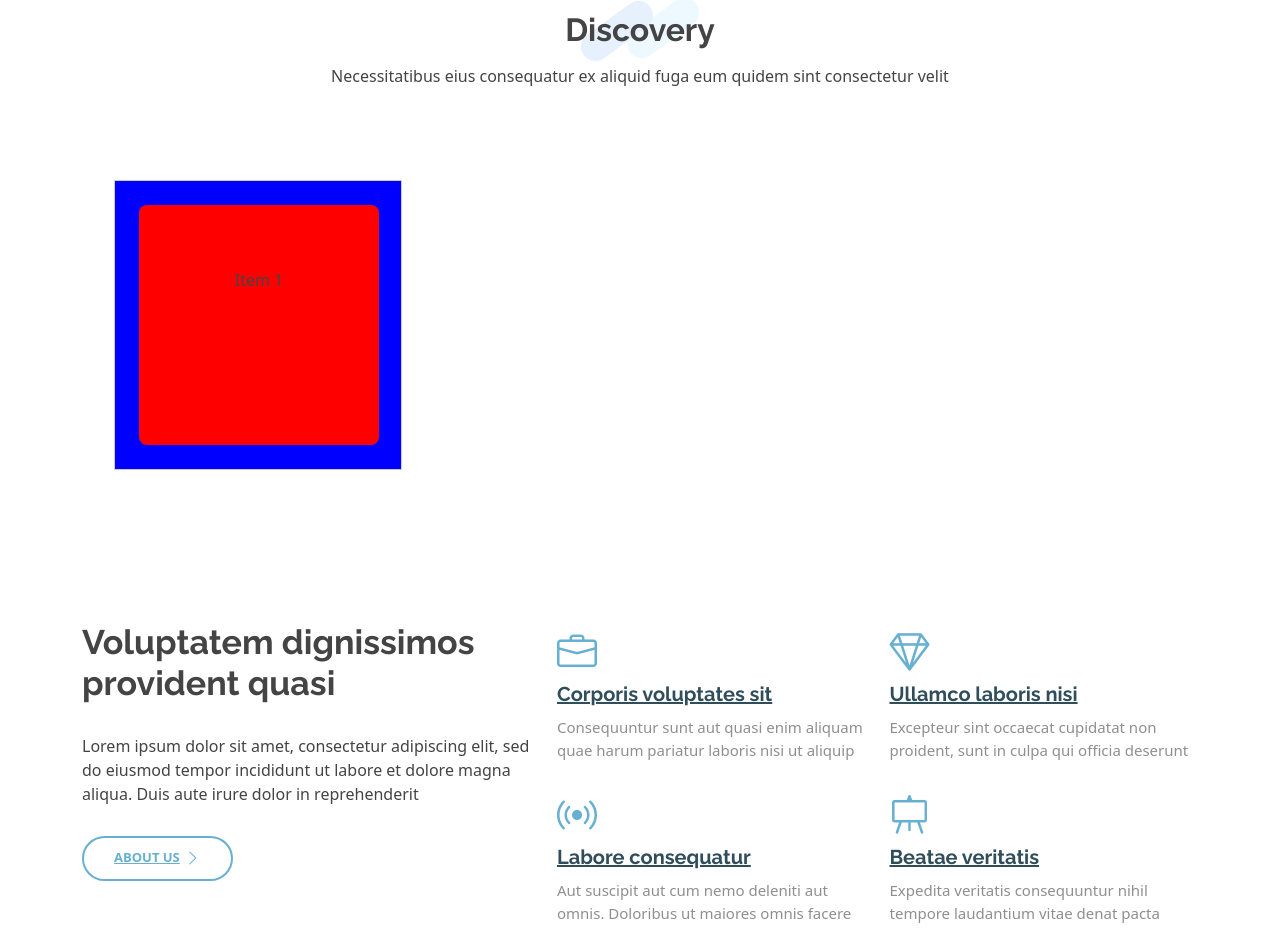
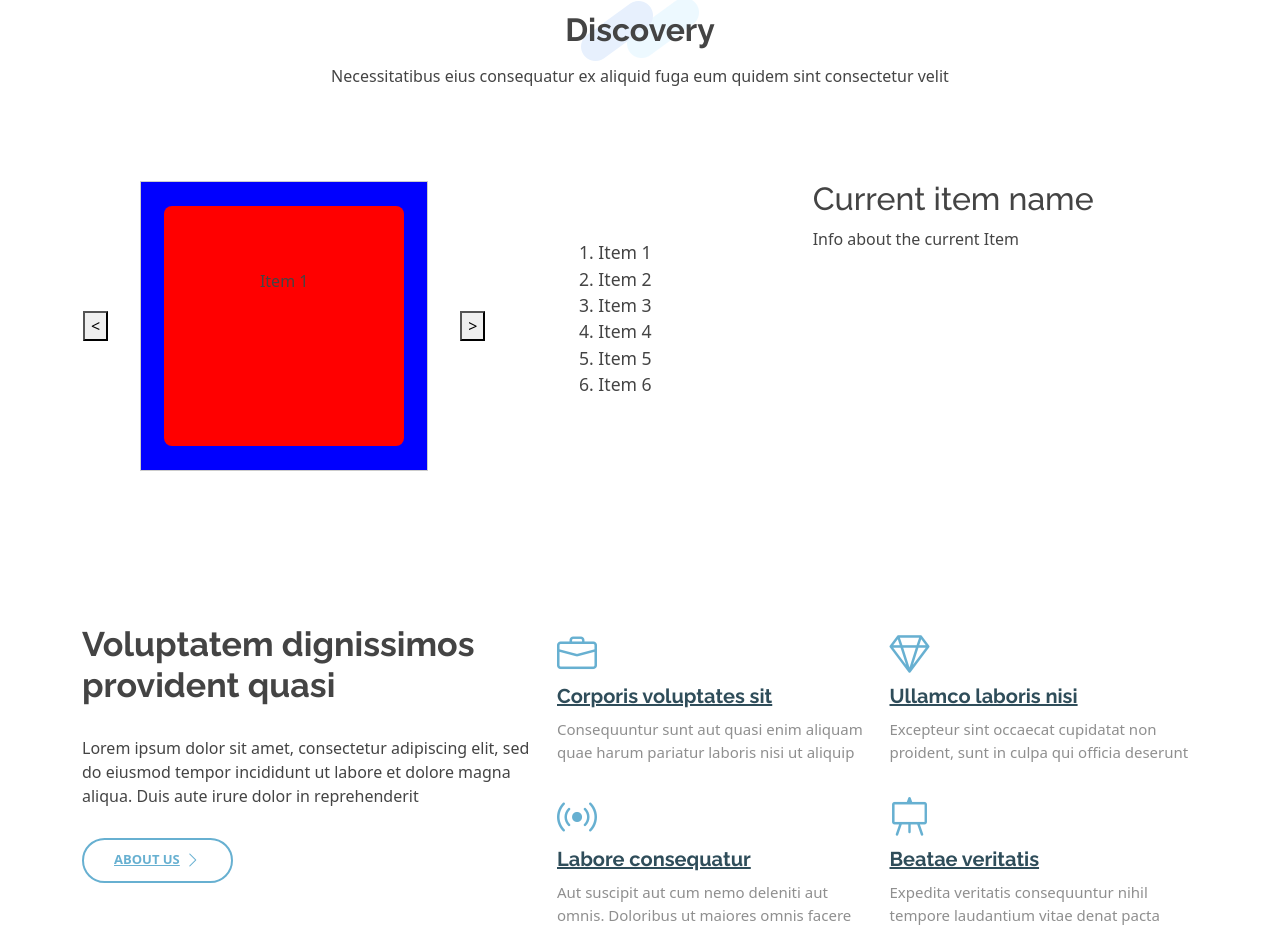
Before and after one commit to Stage-Fright-Project/Stage-Fright-Website, a website built with Vite: page index.html in a window 1280 px wide. Shown: the part 849-1794 px from the top of the page. Built offline with nearby package versions, Linux system fonts and the light colour scheme; animation ran at ten frames a second; files whose address does not match are found by name.

Commit message:
discovery stuff

```diff
--- a/assets/css/custom.css
+++ b/assets/css/custom.css
@@ -180,6 +180,7 @@
     line-height: 150px;
     border-radius: 8px;
     background-color: red;
+    scroll-snap-align: center;
   }
 
   .main-logo {
@@ -190,3 +191,20 @@
     background-repeat: no-repeat;
     scale: 1.2;
   }
+
+  .disc-list {
+    padding-left: 5rem;
+    padding-right: 10rem;
+    font-size: 1.1rem;
+  }
+
+  .disc-info {
+    padding-top: 2rem;
+    vertical-align: top;
+  }
+
+  .disc-box-div {
+    display: flex;
+    align-items: center;
+    position: relative;
+  }
--- a/assets/js/custom.js
+++ b/assets/js/custom.js
@@ -17,6 +17,29 @@ function hide(obj) {
 function unhide(obj) {
     obj.classList.remove("hidden");
 }
+
+/*--------------------------------------------------------------
+# Discovery
+--------------------------------------------------------------*/
+
+const buttonRight = document.getElementById('slideRight');
+const buttonLeft = document.getElementById('slideLeft');
+
+const scrollStep = 16.5 * 16;
+
+buttonRight.onclick = function () {
+    document.getElementById('disc-box').scrollBy({
+        left: scrollStep,
+        behavior: 'smooth'
+    })
+  };
+
+buttonLeft.onclick = function () {
+    document.getElementById('disc-box').scrollBy({
+        left: -scrollStep,
+        behavior: 'smooth'
+    })
+  };
 
 /*--------------------------------------------------------------
 # Summer Tour Countdown
--- a/index.html
+++ b/index.html
@@ -87,7 +87,7 @@
 
       <img src="assets/img/placeholder/1920x1080.png" alt="" data-aos="fade-in">
 
-      <div class=" container text-center logo-container" data-aos="fade-up" data-aos-delay="100">
+      <div class=" container text-center logo-container" data-aos="fade-up" data-aos-delay="800">
         <div class="main-logo">
           <!-- <img src="assets/img/logo-final.png" alt=""> -->
         </div>
@@ -160,9 +160,13 @@
         <h2>Discovery</h2>
         <p>Necessitatibus eius consequatur ex aliquid fuga eum quidem sint consectetur velit</p>
       </div>
-
       <div class="container">
-        <div class="horizontal-scroll">
+          <table class="disc-table">
+            <tr>
+              <td class="disc-box">
+                <div class="disc-box-div" data-aos="fade-up" data-aos-delay="100">
+                  <button id="slideLeft" type="button">&lt;</button>
+                  <div class="horizontal-scroll" id="disc-box">
                     <div class="disc-item">Item 1</div>
                     <div class="disc-item">Item 2</div>
                     <div class="disc-item">Item 3</div>
@@ -170,6 +174,30 @@
                     <div class="disc-item">Item 5</div>
                     <div class="disc-item">Item 6</div>
                   </div>
+                  <button id="slideRight" type="button">&gt;</button>
+              </td>
+              <td class="disc-list">
+                <div class="" data-aos="fade-up" data-aos-delay="250">
+                  <ol>
+                    <li>Item 1</li>
+                    <li>Item 2</li>
+                    <li>Item 3</li>
+                    <li>Item 4</li>
+                    <li>Item 5</li>
+                    <li>Item 6</li>
+                  </ol>
+                </div>
+              </td>
+              <td class="disc-info">
+                <div class="" data-aos="fade-up" data-aos-delay="400">
+                  <h2>Current item name</h2>
+                  <p>
+                    Info about the current Item
+                  </p>
+                </div>
+              </td>
+            </tr>
+          </table>
       </div>
      </section><!-- /Discovery Secction -->
 
```
Lines whose indentation alone changed are shown as unchanged.
